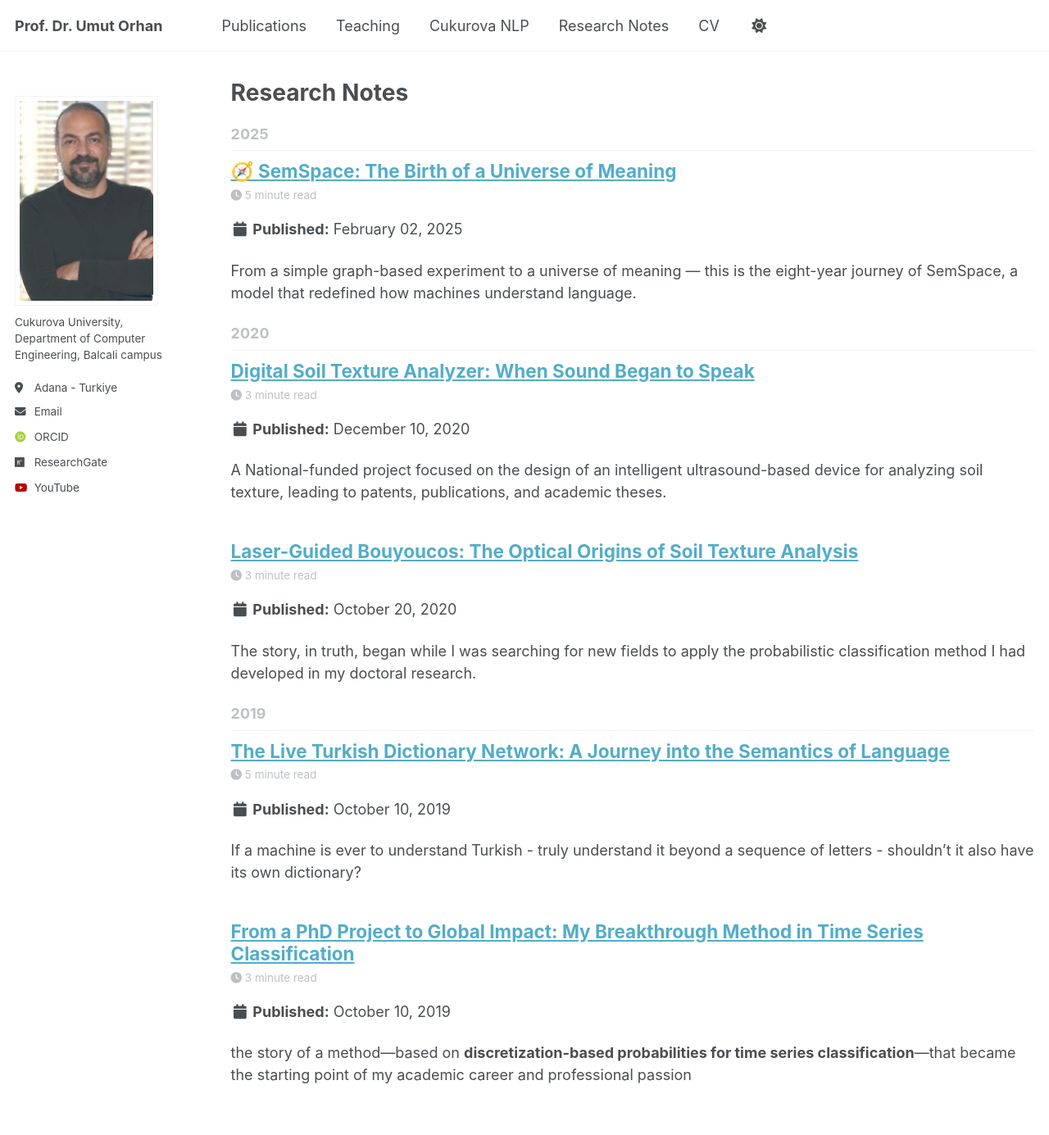
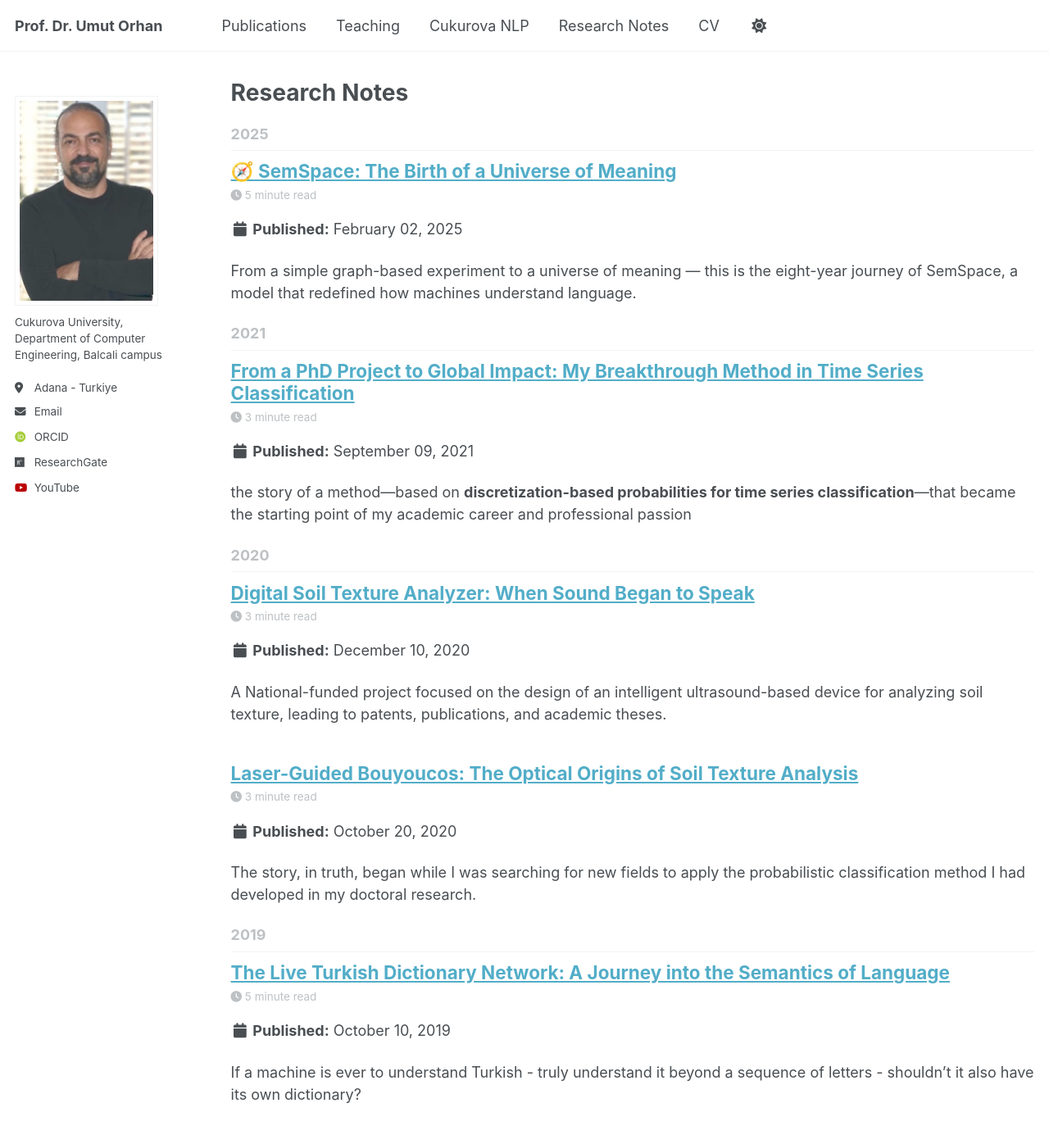
Before and after one commit to uorhan/uorhan.github.io, a Jekyll site: the page built from _pages/year-archive.html, in a window 1280 px wide and 1400 px high. Shown: the top 1385 px of the window at 82% size. Built offline with Jekyll 4.4.1, drawn with Linux system fonts in a browser that asks for light colours; some web fonts are replaced.

Commit message:
Update post date from 2019 to 2021

```diff
--- a/_posts/2011-12-12-Discrete.md
+++ b/_posts/2011-12-12-Discrete.md
@@ -2,7 +2,7 @@
 layout: post
 title: "From a PhD Project to Global Impact: My Breakthrough Method in Time Series Classification"
 subtitle: "My PhD Thesis"
-date: 2019-10-10
+date: 2021-9-9
 categories: Thesis
 excerpt: "the story of a method—based on **discretization-based probabilities for time series classification**—that became the starting point of my academic career and professional passion"
 ---
```
